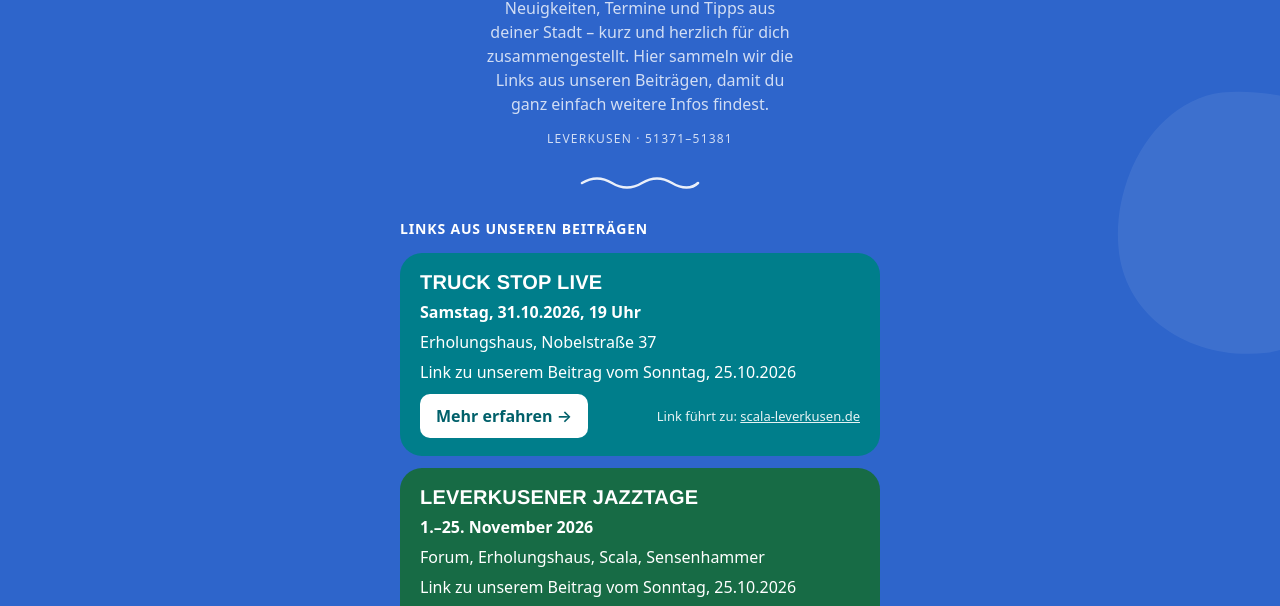
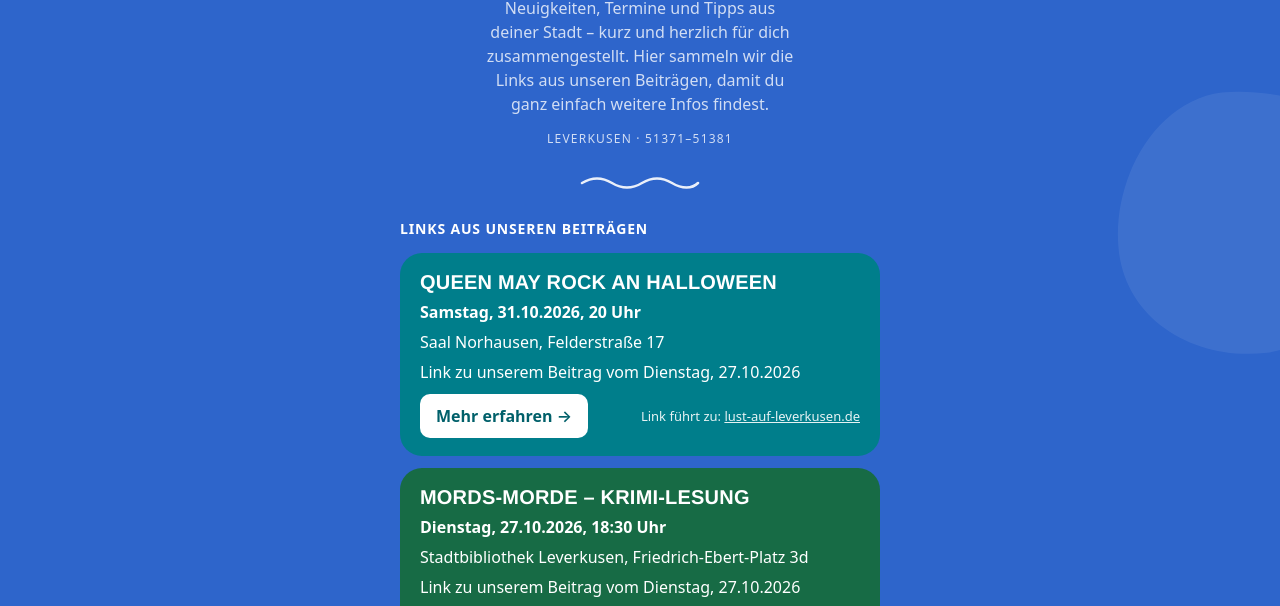
Before and after one commit to servhu/leverkusen, a plain HTML site: page index.html in a window 1280 px wide. Shown: the part 336-942 px from the top of the page. Drawn offline with Linux system fonts and the light colour scheme.

Commit message:
Linktree aktualisiert: Krimi-Lesung Mords-Morde, Queen May Rock
Co-Authored-By: Claude Sonnet 5.5 <noreply@anthropic.com>
Claude-Session: https://claude.ai/code/session_01N1a4G6CS5M1VCCTNfbRmPM

```diff
--- a/index.html
+++ b/index.html
@@ -161,6 +161,26 @@ footer a:focus-visible { outline: 2px solid var(--white); outline-offset: 2px; }
 <script>
 // Links aus unseren Beiträgen: erscheinen oben, jeder in einer eigenen Farbe (siehe FARBEN).
 const AKTUELL = [
+  {
+    title: "Queen May Rock an Halloween",
+    when: "Samstag, 31.10.2026, 20 Uhr",
+    where: "Saal Norhausen, Felderstraße 17",
+    url: "https://lust-auf-leverkusen.de/veranstaltung/queen-may-rock-an-halloween/",
+    id: "2026-10-27-extra-0646|t6",
+    bis: "2026-10-31",
+    seit: "2026-10-27",
+    gepostet: "2026-10-27"
+  },
+  {
+    title: "Mords-Morde – Krimi-Lesung",
+    when: "Dienstag, 27.10.2026, 18:30 Uhr",
+    where: "Stadtbibliothek Leverkusen, Friedrich-Ebert-Platz 3d",
+    url: "https://www.leverkusen.de/pressemodul/pressemitteilungen/oktober/mords-morde-lesung-und-gespraech-mit-regina-schleheck.php",
+    id: "2026-10-24-extra-0706|t5",
+    bis: "2026-10-27",
+    seit: "2026-10-27",
+    gepostet: "2026-10-27"
+  },
   {
     title: "Truck Stop live",
     when: "Samstag, 31.10.2026, 19 Uhr",
```
